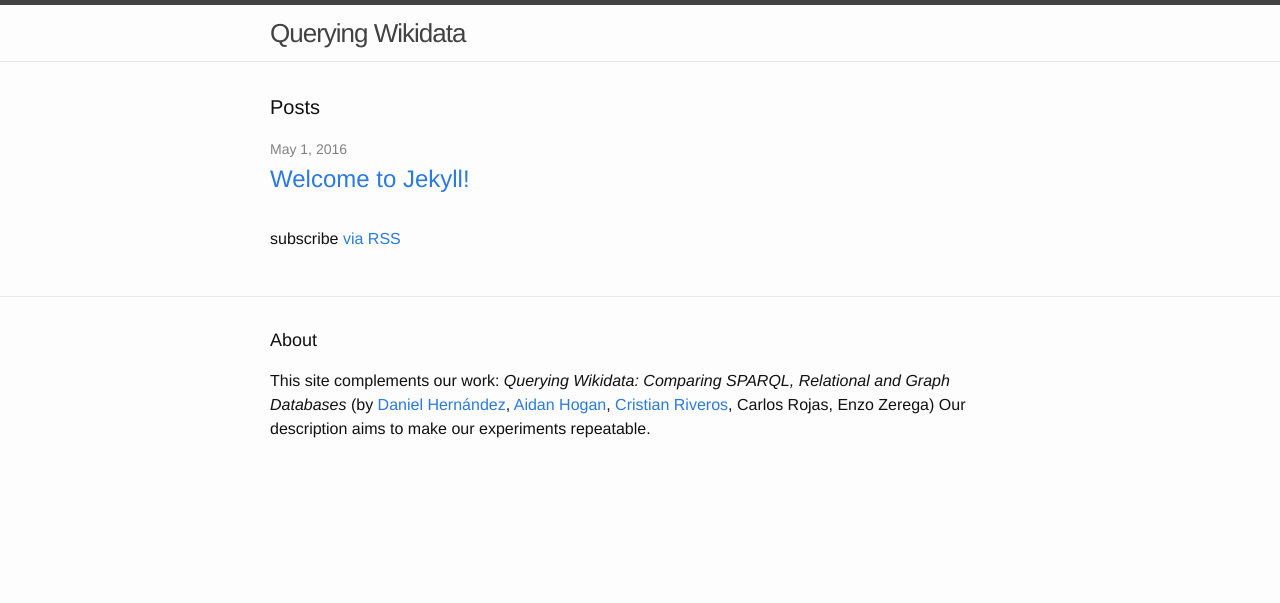
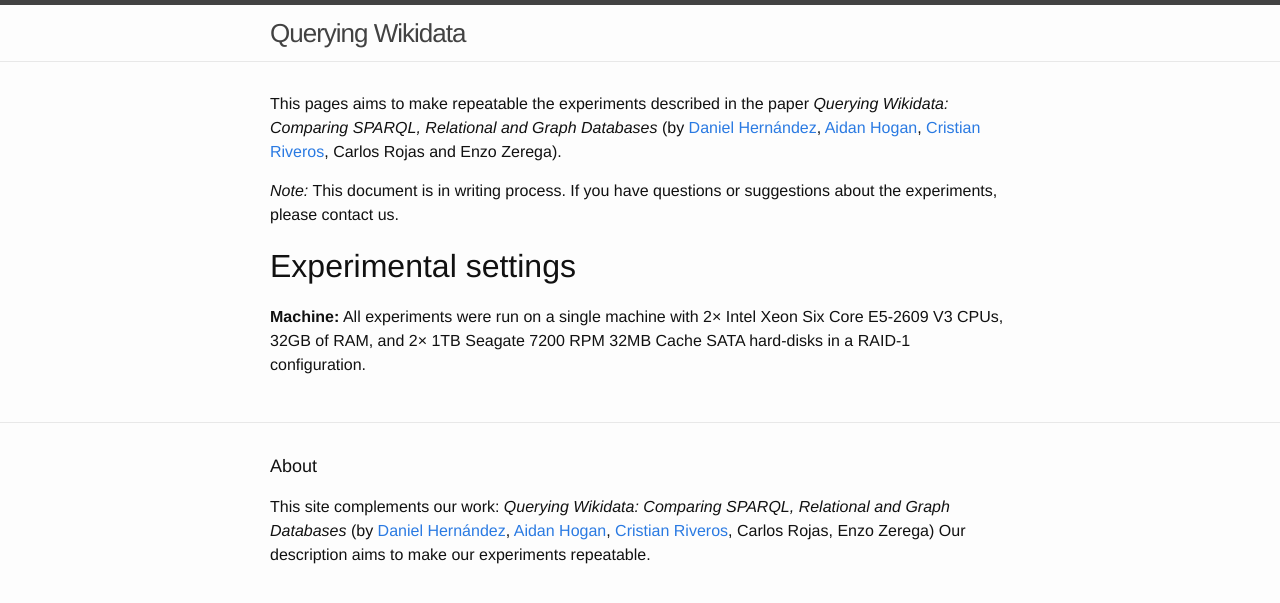
Before and after one commit to danielhz/wquery-docs, a Jekyll site: the page built from index.md, in a window 1280 px wide. Shown: the top 603 px of the page. Built offline with Jekyll 4.4.1, drawn with Linux system fonts in a browser that asks for light colours.

Commit message:
Using markdown in the index

```diff
--- a/index.md
+++ b/index.md
@@ -2,22 +2,18 @@
 layout: default
 ---
 
-<div class="home">
+This pages aims to make repeatable the experiments described in the paper
+*Querying Wikidata: Comparing SPARQL, Relational and Graph Databases* (by
+[Daniel Hernández](http://www.dcc.uchile.cl/~dhernand/),
+[Aidan Hogan](http://www.dcc.uchile.cl/~ahogan/),
+[Cristian Riveros](http://web.ing.puc.cl/~criveros/),
+Carlos Rojas and Enzo Zerega).
 
-  <h1 class="page-heading">Posts</h1>
+*Note:* This document is in writing process. If you have questions or
+suggestions about the experiments, please contact us.
 
-  <ul class="post-list">
-    {% for post in site.posts %}
-      <li>
-        <span class="post-meta">{{ post.date | date: "%b %-d, %Y" }}</span>
+# Experimental settings
 
-        <h2>
-          <a class="post-link" href="{{ post.url | prepend: site.baseurl }}">{{ post.title }}</a>
-        </h2>
-      </li>
-    {% endfor %}
-  </ul>
-
-  <p class="rss-subscribe">subscribe <a href="{{ "/feed.xml" | prepend: site.baseurl }}">via RSS</a></p>
-
-</div>
+**Machine:** All experiments were run on a single machine with 2× Intel Xeon
+Six Core E5-2609 V3 CPUs, 32GB of RAM, and 2× 1TB Seagate 7200 RPM
+32MB Cache SATA hard-disks in a RAID-1 configuration.
```
